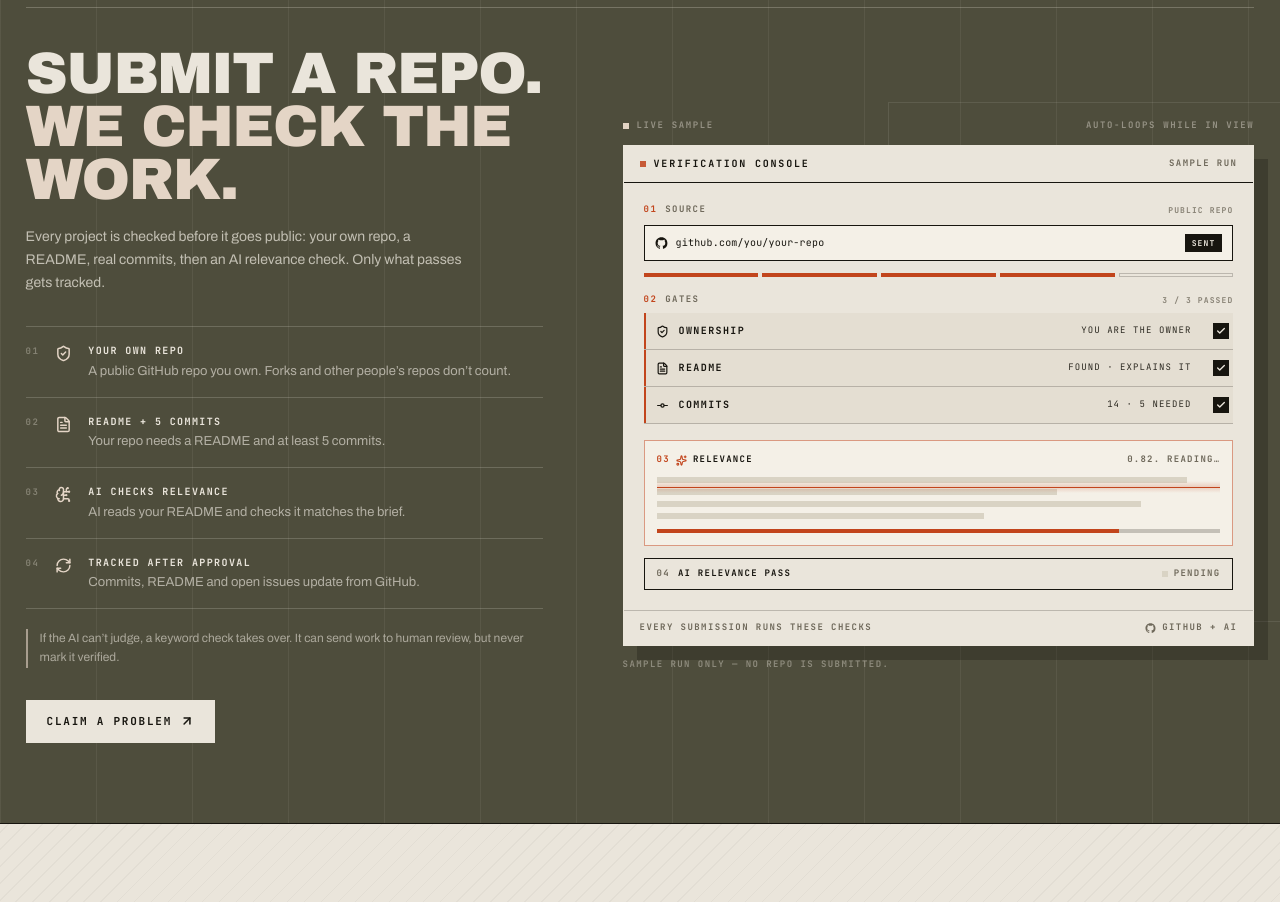
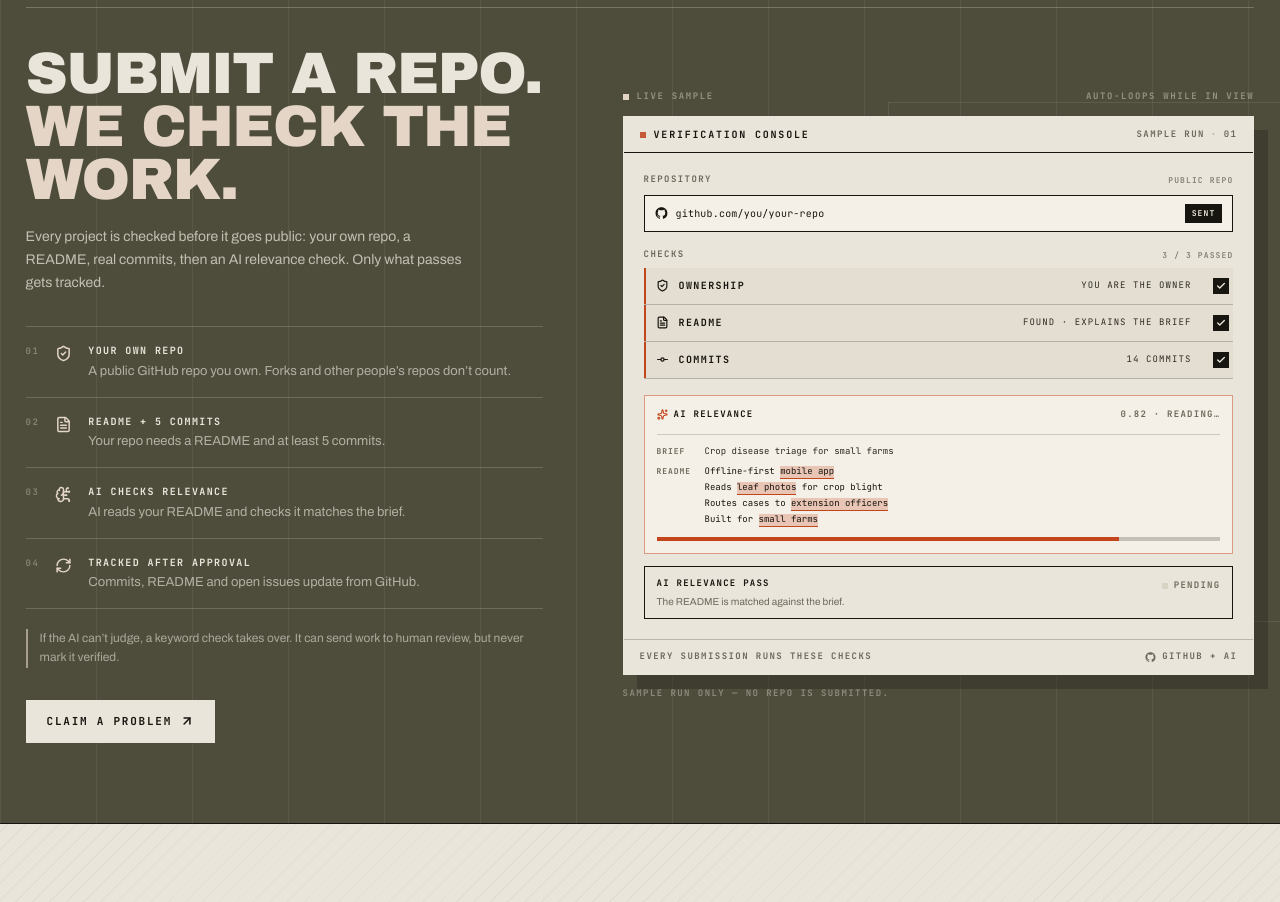
Before and after one commit to PIYUSH-NEXTGEN/Manabi, a React (Vite) app in the folder frontend/: page / in a window 1280 px wide. Shown: the part 860-1762 px from the top of the page. Built offline with nearby package versions, Linux system fonts and the light colour scheme; no server answers.

Commit message:
feat(home): refine verification console with AI relevance readout

```diff
--- a/frontend/src/components/home/VerificationConsole.tsx
+++ b/frontend/src/components/home/VerificationConsole.tsx
@@ -16,23 +16,84 @@ import { usePrefersReducedMotion } from '@/lib/usePrefersReducedMotion';
 
 const REPO_URL = 'github.com/you/your-repo';
 const VERIFIED_SCORE = 0.82;
+const SAMPLE_BRIEF = 'Crop disease triage for small farms';
 
-const GATES: { icon: LucideIcon; label: string; detail: string }[] = [
-  { icon: ShieldCheck, label: 'Ownership', detail: 'you are the owner' },
-  { icon: FileText, label: 'README', detail: 'found · explains it' },
-  { icon: GitCommitHorizontal, label: 'Commits', detail: '14 · 5 needed' },
+const README_EXCERPT: { text: string; match?: boolean }[][] = [
+  [{ text: 'Offline-first ' }, { text: 'mobile app', match: true }],
+  [
+    { text: 'Reads ' },
+    { text: 'leaf photos', match: true },
+    { text: ' for crop blight' },
+  ],
+  [
+    { text: 'Routes cases to ' },
+    { text: 'extension officers', match: true },
+  ],
+  [{ text: 'Built for ' }, { text: 'small farms', match: true }],
+];
+
+type GateState = 'idle' | 'active' | 'pass';
+
+const GATES: {
+  icon: LucideIcon;
+  label: string;
+  detail: Record<GateState, string>;
+}[] = [
+  {
+    icon: ShieldCheck,
+    label: 'Ownership',
+    detail: {
+      idle: 'must be yours',
+      active: 'checking owner…',
+      pass: 'you are the owner',
+    },
+  },
+  {
+    icon: FileText,
+    label: 'README',
+    detail: {
+      idle: 'must exist',
+      active: 'opening readme…',
+      pass: 'found · explains the brief',
+    },
+  },
+  {
+    icon: GitCommitHorizontal,
+    label: 'Commits',
+    detail: {
+      idle: '5 needed',
+      active: 'counting commits…',
+      pass: '14 commits',
+    },
+  },
 ];
 
 const STATUS = [
-  'Paste a public repo',
-  'Checking ownership',
-  'Reading the README',
-  'Counting commits',
-  'AI relevance pass',
-  'Verified · live on the board',
+  {
+    text: 'Paste a public repo',
+    hint: 'We only accept repos you own.',
+  },
+  {
+    text: 'Checking ownership',
+    hint: 'Forks and other people’s repos are rejected.',
+  },
+  {
+    text: 'Reading the README',
+    hint: 'It has to explain what you built.',
+  },
+  {
+    text: 'Counting commits',
+    hint: 'At least five commits are required.',
+  },
+  {
+    text: 'AI relevance pass',
+    hint: 'The README is matched against the brief.',
+  },
+  {
+    text: 'Verified · live on the board',
+    hint: 'Commits, README and issues now update from GitHub.',
+  },
 ] as const;
-
-const README_LINES = ['w-[94%]', 'w-[71%]', 'w-[86%]', 'w-[58%]'];
 
 const GATES_REVEAL = {
   hidden: {},
@@ -44,21 +105,14 @@ const GATE_ITEM_REVEAL = {
   show: { opacity: 1, x: 0, transition: { duration: 0.3, ease: EASE_SNAP } },
 };
 
-type GateState = 'idle' | 'active' | 'pass';
+function pad(value: number) {
+  return String(value).padStart(2, '0');
+}
 
-function StageLabel({
-  index,
-  label,
-  meta,
-}: {
-  index: string;
-  label: string;
-  meta?: string;
-}) {
+function FieldLabel({ label, meta }: { label: string; meta?: string }) {
   return (
     <div className="flex items-center justify-between gap-3">
-      <span className="flex items-center gap-2 font-mono text-[9px] font-bold uppercase tracking-[0.16em] text-muted">
-        <span className="text-accent">{index}</span>
+      <span className="font-mono text-[9px] font-bold uppercase tracking-[0.16em] text-muted">
         {label}
       </span>
       {meta ? (
@@ -79,7 +133,7 @@ function GateRow({
 }: {
   icon: LucideIcon;
   label: string;
-  detail: string;
+  detail: Record<GateState, string>;
   state: GateState;
   animated: boolean;
 }) {
@@ -121,7 +175,15 @@ function GateRow({
           state === 'pass' ? 'text-ink-soft' : 'text-muted/60',
         )}
       >
-        {detail}
+        <motion.span
+          key={state}
+          initial={animated ? { opacity: 0 } : false}
+          animate={{ opacity: 1 }}
+          transition={{ duration: animated ? 0.2 : 0 }}
+          className="inline-block"
+        >
+          {detail[state]}
+        </motion.span>
       </span>
       <span
         className={cx(
@@ -246,7 +308,9 @@ export function VerificationConsole() {
 
   const passCount = GATES.filter((_, index) => gateState(index) === 'pass').length;
   const running = step >= 1 && step < 5;
+  const reading = step === 4 && !reduced;
   const verified = step >= 5;
+  const status = STATUS[step];
   const barWidth = verified ? 100 : Math.round(score * 100);
 
   return (
@@ -270,8 +334,14 @@ export function VerificationConsole() {
           />
           Verification console
         </span>
-        <span className="font-mono text-[9px] font-bold uppercase tracking-[0.16em] text-muted">
-          Sample run
+        <span className="flex items-center gap-1.5 font-mono text-[9px] font-bold uppercase tracking-[0.16em] text-muted">
+          <span>Sample run</span>
+          <span aria-hidden className="text-muted/50">
+            ·
+          </span>
+          <span aria-hidden className="tabular-nums">
+            {pad(cycle + 1)}
+          </span>
         </span>
       </div>
 
@@ -282,7 +352,9 @@ export function VerificationConsole() {
           verified.
         </p>
 
-        <StageLabel index="01" label="Source" meta="public repo" />
+        <div>
+          <FieldLabel label="Repository" meta="public repo" />
+        </div>
 
         <div className="mt-2 flex items-center gap-2 border border-ink bg-sheet px-2.5 py-2">
           <GithubMark size={13} className="shrink-0 text-ink" />
@@ -307,22 +379,8 @@ export function VerificationConsole() {
           </span>
         </div>
 
-        <div aria-hidden className="mt-3 flex gap-1">
-          {[1, 2, 3, 4, 5].map((threshold) => (
-            <span
-              key={threshold}
-              className={cx(
-                'h-1 flex-1 border transition-colors duration-500',
-                step >= threshold
-                  ? 'border-accent bg-accent'
-                  : 'border-line bg-transparent',
-              )}
-            />
-          ))}
-        </div>
-
         <div className="mt-4">
-          <StageLabel index="02" label="Gates" meta={`${passCount} / 3 passed`} />
+          <FieldLabel label="Checks" meta={`${passCount} / 3 passed`} />
         </div>
 
         <motion.ul
@@ -352,7 +410,6 @@ export function VerificationConsole() {
         >
           <div className="flex items-center justify-between gap-3">
             <span className="flex items-center gap-1.5 font-mono text-[9px] font-bold uppercase tracking-[0.14em]">
-              <span className="text-accent">03</span>
               <Sparkles
                 aria-hidden
                 size={11}
@@ -362,7 +419,7 @@ export function VerificationConsole() {
                   step >= 4 ? 'text-accent' : 'text-muted',
                 )}
               />
-              Relevance
+              AI relevance
             </span>
             <span
               className={cx(
@@ -373,33 +430,78 @@ export function VerificationConsole() {
               {step < 4
                 ? 'queued'
                 : step === 4
-                  ? `${score.toFixed(2)}. Reading…`
-                  : `${VERIFIED_SCORE.toFixed(2)} match`}
+                  ? `${score.toFixed(2)} · reading…`
+                  : `${VERIFIED_SCORE.toFixed(2)} · match`}
             </span>
           </div>
 
-          <div aria-hidden className="relative mt-2.5 space-y-1.5">
-            {README_LINES.map((width) => (
-              <span
-                key={width}
-                className={cx(
-                  'block h-1.5 transition-colors duration-700',
-                  verified ? 'bg-ink/25' : 'bg-tint',
-                  width,
-                )}
-              />
-            ))}
-            {step === 4 && !reduced ? (
-              <motion.span
-                aria-hidden
-                className="pointer-events-none absolute inset-x-0 h-3 bg-gradient-to-b from-transparent via-accent/20 to-transparent"
-                initial={{ top: '-10%' }}
-                animate={{ top: ['-10%', '100%'] }}
-                transition={{ duration: 1.5, repeat: Infinity, ease: 'linear' }}
-              >
-                <span className="absolute inset-x-0 top-1/2 h-px bg-accent" />
-              </motion.span>
-            ) : null}
+          <div className="mt-3 border-t border-line/80 pt-2.5">
+            <div className="flex items-baseline gap-2">
+              <span className="w-10 shrink-0 font-mono text-[8px] font-bold uppercase tracking-[0.12em] text-muted">
+                Brief
+              </span>
+              <span className="min-w-0 truncate font-mono text-[9px] leading-snug text-ink-soft">
+                {SAMPLE_BRIEF}
+              </span>
+            </div>
+
+            <div className="mt-2 flex items-baseline gap-2">
+              <span className="w-10 shrink-0 font-mono text-[8px] font-bold uppercase tracking-[0.12em] text-muted">
+                Readme
+              </span>
+              <div className="min-w-0 flex-1 space-y-0.5">
+                {README_EXCERPT.map((line, lineIndex) => (
+                  <p
+                    key={lineIndex}
+                    className={cx(
+                      'font-mono text-[9px] leading-[1.55] transition-opacity duration-500',
+                      step >= 4 ? 'opacity-100' : 'opacity-50',
+                    )}
+                  >
+                    {line.map((part, partIndex) =>
+                      part.match ? (
+                        <span key={partIndex} className="relative inline-block">
+                          <motion.span
+                            aria-hidden
+                            className="absolute inset-x-0 bottom-px top-px bg-accent/25"
+                            style={{ originX: 0 }}
+                            initial={reading ? { scaleX: 0 } : false}
+                            animate={{ scaleX: step >= 4 ? 1 : 0 }}
+                            transition={{
+                              duration: reduced ? 0 : 0.34,
+                              delay: reading ? lineIndex * 0.18 + 0.12 : 0,
+                              ease: EASE_SNAP,
+                            }}
+                          />
+                          <motion.span
+                            aria-hidden
+                            className="absolute inset-x-0 bottom-0 h-px bg-accent"
+                            style={{ originX: 0 }}
+                            initial={reading ? { scaleX: 0 } : false}
+                            animate={{ scaleX: step >= 4 ? 1 : 0 }}
+                            transition={{
+                              duration: reduced ? 0 : 0.34,
+                              delay: reading ? lineIndex * 0.18 + 0.12 : 0,
+                              ease: EASE_SNAP,
+                            }}
+                          />
+                          <span
+                            className={cx(
+                              'relative transition-colors duration-300',
+                              step >= 4 ? 'text-ink' : 'text-muted',
+                            )}
+                          >
+                            {part.text}
+                          </span>
+                        </span>
+                      ) : (
+                        <span key={partIndex}>{part.text}</span>
+                      ),
+                    )}
+                  </p>
+                ))}
+              </div>
+            </div>
           </div>
 
           <div aria-hidden className="mt-2.5 h-1 bg-line">
@@ -412,19 +514,28 @@ export function VerificationConsole() {
 
         <div
           className={cx(
-            'mt-3 flex items-center justify-between gap-3 border px-3 py-2 transition-colors duration-500',
+            'mt-3 flex items-start justify-between gap-3 border px-3 py-2.5 transition-colors duration-500',
             verified ? 'border-accent bg-accent/5' : 'border-ink',
           )}
         >
-          <span className="flex items-center gap-2 font-mono text-[9px] font-bold uppercase tracking-[0.14em]">
-            <span className={verified ? 'text-accent' : 'text-muted'}>04</span>
-            {STATUS[step]}
-          </span>
+          <div className="min-w-0">
+            <motion.p
+              key={step}
+              initial={reduced ? false : { opacity: 0, y: 4 }}
+              animate={{ opacity: 1, y: 0 }}
+              transition={{ duration: reduced ? 0 : 0.22 }}
+              className="font-mono text-[9px] font-bold uppercase tracking-[0.14em]"
+            >
+              {status.text}
+            </motion.p>
+            <p className="mt-1 text-[10px] leading-snug text-muted">{status.hint}</p>
+          </div>
           {verified ? (
             <motion.span
               initial={reduced ? false : { opacity: 0, scale: 0.6, rotate: -16 }}
               animate={{ opacity: 1, scale: 1, rotate: -3 }}
               transition={{ type: 'spring', stiffness: 320, damping: 18 }}
+              className="shrink-0"
             >
               <Stamp tone="new" label="verified" />
             </motion.span>
@@ -434,7 +545,7 @@ export function VerificationConsole() {
               initial={{ opacity: 0, y: 4 }}
               animate={{ opacity: 1, y: 0 }}
               transition={{ duration: reduced ? 0 : 0.3 }}
-              className="flex items-center gap-1.5 font-mono text-[9px] font-bold uppercase tracking-[0.14em] text-muted"
+              className="flex shrink-0 items-center gap-1.5 pt-0.5 font-mono text-[9px] font-bold uppercase tracking-[0.14em] text-muted"
             >
               <span aria-hidden className="block size-1.5 bg-tint" />
               Pending
```
Also changed, not shown: 1 other file (tests, documents, lock files or other folders).
